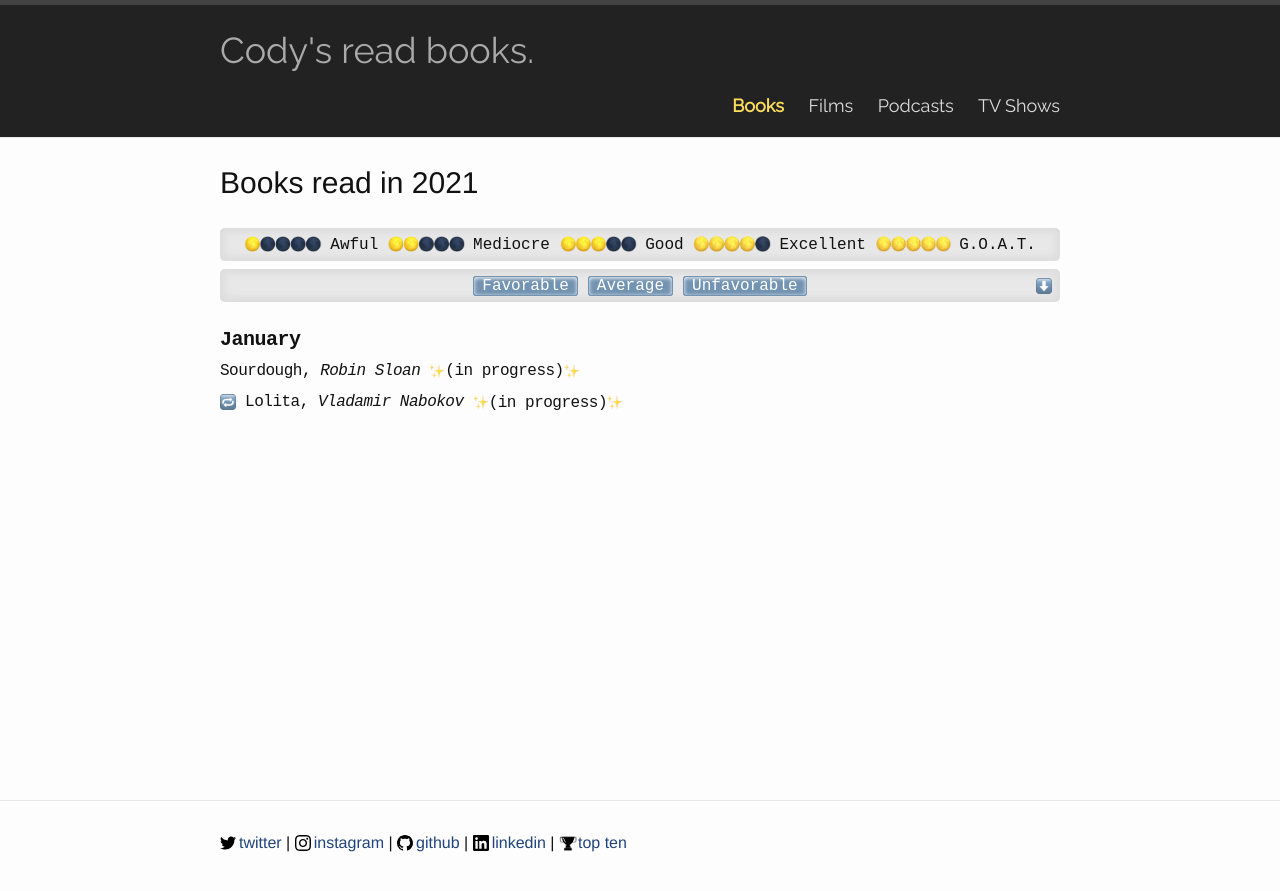
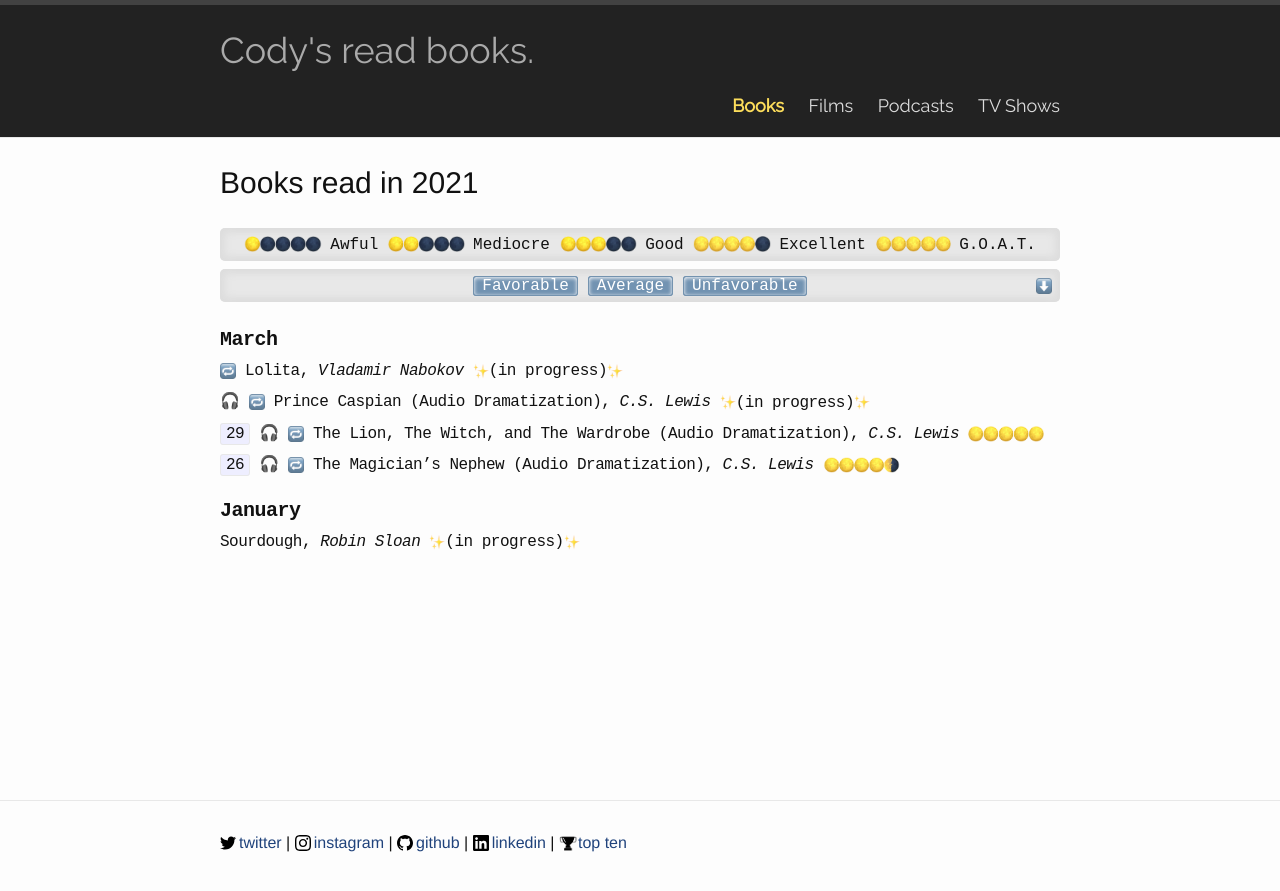
Before and after one commit to codydalerodgers/personal-blog, a Jekyll site: the page built from _books/2021.md, in a window 1280 px wide. Shown: the top 891 px of the page. Built offline with Jekyll 4.4.1, drawn with Linux system fonts in a browser that asks for light colours.

Commit message:
update march

```diff
--- a/_books/2021.md
+++ b/_books/2021.md
@@ -4,7 +4,14 @@ short-title: 2021
 title: Books read in 2021
 category: books
 ---
+## March
+{{ site.rw }} Lolita, _Vladamir Nabokov_ {{ site.ip }}
+
+🎧 {{ site.rw }} Prince Caspian (Audio Dramatization), _C.S. Lewis_ {{ site.ip }}
+
+`29` 🎧 {{ site.rw }} The Lion, The Witch, and The Wardrobe (Audio Dramatization), _C.S. Lewis_ {{ site.r5 }}
+
+`26` 🎧 {{ site.rw }} The Magician's Nephew (Audio Dramatization), _C.S. Lewis_ {{ site.r45 }}
+
 ## January
 Sourdough, _Robin Sloan_ {{ site.ip }}
-
-{{ site.rw }} Lolita, _Vladamir Nabokov_ {{ site.ip }}
--- a/_posts/2019-05-28-a24.markdown
+++ b/_posts/2019-05-28-a24.markdown
@@ -9,7 +9,7 @@ categories: films
 <br>
 <p style="text-align: center; font-style: italic">"It’s crazy that there is an article about a distribution company. That’s completely nuts."</p>
 <br>
-Saint Maud ∙
+<span class="a24_color">**Saint Maud**</span> ∙
 <span class="a24_color">**First Cow**</span> ∙
 <span class="a24_color">**On the Rocks**</span> ∙
 <span class="a24_color">**Minari**</span> ∙
@@ -111,10 +111,12 @@ The Captive ∙
 <span class="a24_color">**Spring Breakers**</span>
 <div class="line_break"></div>
 <p style="text-align: center; font-style: italic; font-weight: bold;">Upcoming Projects</p>
+Pleasure ∙
+False Positive ∙
 After Yang ∙
 Bodies, Bodies, Bodies ∙
 False Positive ∙
-Green Knight ∙
+The Green Knight ∙
 The Humans ∙
 The Sky is Everywhere ∙
 Sour Hearts ∙
```
Also changed, not shown: _podcasts/2021.md (+5 -0 lines), _shows/2021.md (+6 -1 lines).
